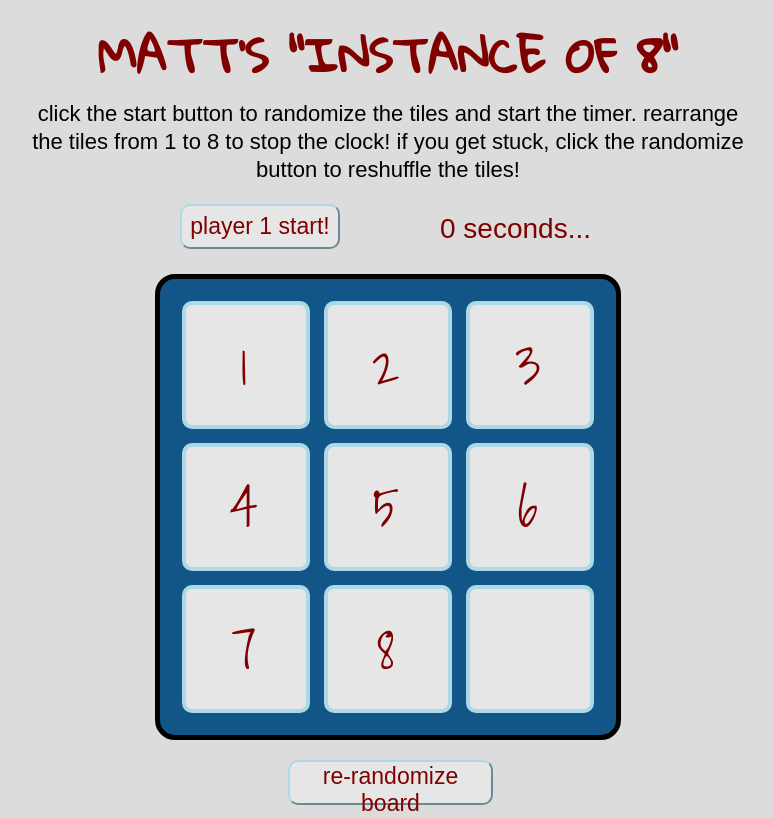
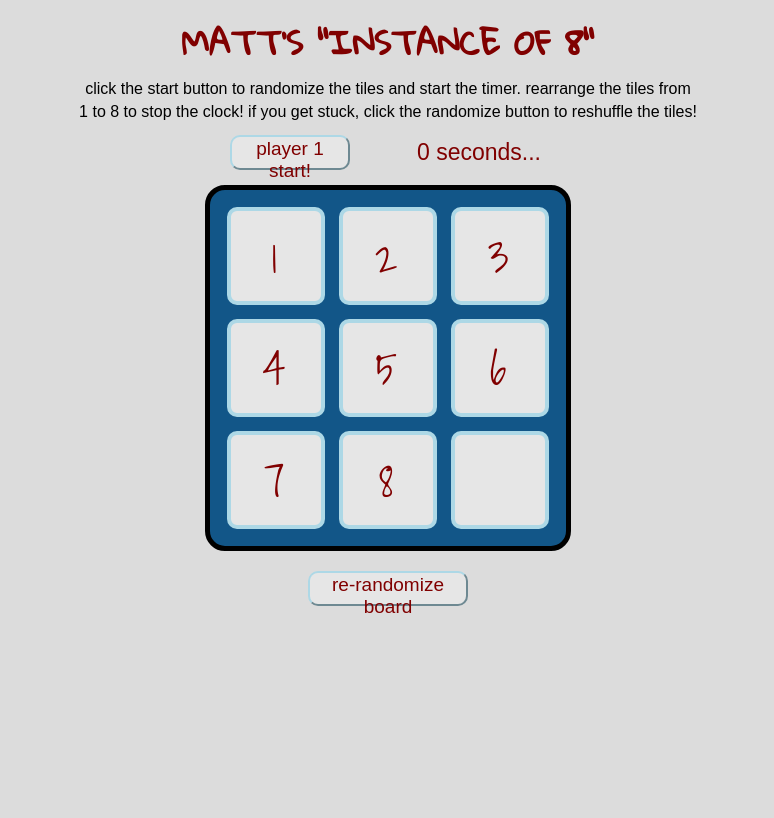
Before and after one commit to mattwestenhaver/WDI-Project-One, a plain HTML site: page index.html in a window 1280 px wide. Shown: the whole page, without its empty margins (252-1026 px from the left). Drawn offline with nearby package versions, Linux system fonts and the light colour scheme; a web font is replaced by a local one.

Commit message:
resized board and text to fit webpage better

```diff
--- a/css/styles.css
+++ b/css/styles.css
@@ -11,35 +11,44 @@ h1 {
   text-align: center;
   font-family: 'Gloria Hallelujah', cursive;
   text-transform: uppercase;
-  font-size: 45px;
-  line-height: 50px;
-  margin-bottom: 20px;
+  font-size: 32px;
+  line-height: 42px;
+  margin-bottom: 15px;
   color: maroon;
 }
 
 p {
   text-align: center;
   font-family: 'Bubbler One', sans-serif;
-  font-size: 22px;
-  line-height: 28px;
-  width: 720px;
-  margin: 0 auto 20px auto;
+  font-size: 16px;
+  line-height: 22px;
+  max-width: 720px;
+  min-width: 400px;
+  margin: 0 auto 12px auto;
   color: black;
 }
 
+.line1 {
+  margin-bottom: 1px;
+}
+
+.line2 {
+  margin-top: 1px;
+}
+
 .container {
-  width: 466px;
+  width: 366px;
   height: 50px;
-  margin: 0 auto 20px auto;
-  line-height: 50px;
+  margin: 0 auto;
+  line-height: 35px;
 }
 
 .start_button {
   float: left;
   font-family: 'Bubbler One', sans-serif;
-  width: 160px;
-  height: 45px;
-  font-size: 23px;
+  width: 120px;
+  height: 35px;
+  font-size: 19px;
   border-radius: 10px;
   margin-left: 25px;
   background: rgb(230, 230, 230);
@@ -50,34 +59,34 @@ p {
 .timer {
   float: right;
   font-family: 'Bubbler One', sans-serif;
-  font-size: 28px;
+  font-size: 23px;
   padding-right: 30px;
   color: maroon;
 }
 
 .gameboard {
   clear: both;
-  width: 426px;
-  height: 426px;
+  width: 336px;
+  height: 336px;
   border: 5px solid black;
   background: #125688;
-  padding: 15px;
+  padding: 10px;
   margin: 0 auto 20px auto;
   border-radius: 20px;
 }
 
 .gameboard div {
   font-family: 'Shadows Into Light', cursive;
-  width: 120px;
-  height: 120px;
+  width: 90px;
+  height: 90px;
   float: left;
   border: 4px solid lightblue;
   background: rgb(230, 230, 230);
   margin: 7px;
   border-radius: 10px;
-  line-height: 120px;
+  line-height: 90px;
   text-align: center;
-  font-size: 55px;
+  font-size: 45px;
   letter-spacing: 0.08em;
   color: maroon;
 }
@@ -93,20 +102,19 @@ p {
 }
 
 .random {
-  width: 200px;
+  width: 300px;
   height: 50px;
-  text-align: center;
   margin: 0 auto;
 }
 
 .randomizer {
   float: left;
   font-family: 'Bubbler One', sans-serif;
-  width: 205px;
-  height: 45px;
-  font-size: 23px;
+  width: 160px;
+  height: 35px;
+  font-size: 19px;
   border-radius: 10px;
-  margin: 0 auto;
+  margin-left: 70px;
   background: rgb(230, 230, 230);
   color: maroon;
   border-color: lightblue;
--- a/index.html
+++ b/index.html
@@ -16,7 +16,7 @@
   </head>
   <body>
     <h1>Matt's "Instance of 8"</h1>
-    <p>click the start button to randomize the tiles and start the timer. rearrange the tiles from 1 to 8 to stop the clock! if you get stuck, click the randomize button to reshuffle the tiles!</p>
+    <p class='line1'>click the start button to randomize the tiles and start the timer. rearrange the tiles from</p><p class='line2'>1 to 8 to stop the clock! if you get stuck, click the randomize button to reshuffle the tiles!</p>
     <div class="container">
       <div class="start">
         <button class="start_button">player 1 start!</button>
--- a/js/app.js
+++ b/js/app.js
@@ -72,9 +72,13 @@ function boxClickHandler() {
       playerTwoTime = gameTimer
       timerStop()
       if (playerOneTime > playerTwoTime) {
-        $('body').text('player 2 wins!')
+        $('h1').text('player 2 wins!')
+        $('.line1').text('player 2: ' + playerTwoTime + ' seconds')
+        $('.line2').text('player 1: ' + playerOneTime + ' seconds')
       } else {
-        $('body').text('player 1 wins!')
+        $('h1').text('player 1 wins!')
+        $('.line1').text('player 1: ' + playerOneTime + ' seconds')
+        $('.line2').text('player 2: ' + playerTwoTime + ' seconds')
       }
     }
   }
```
